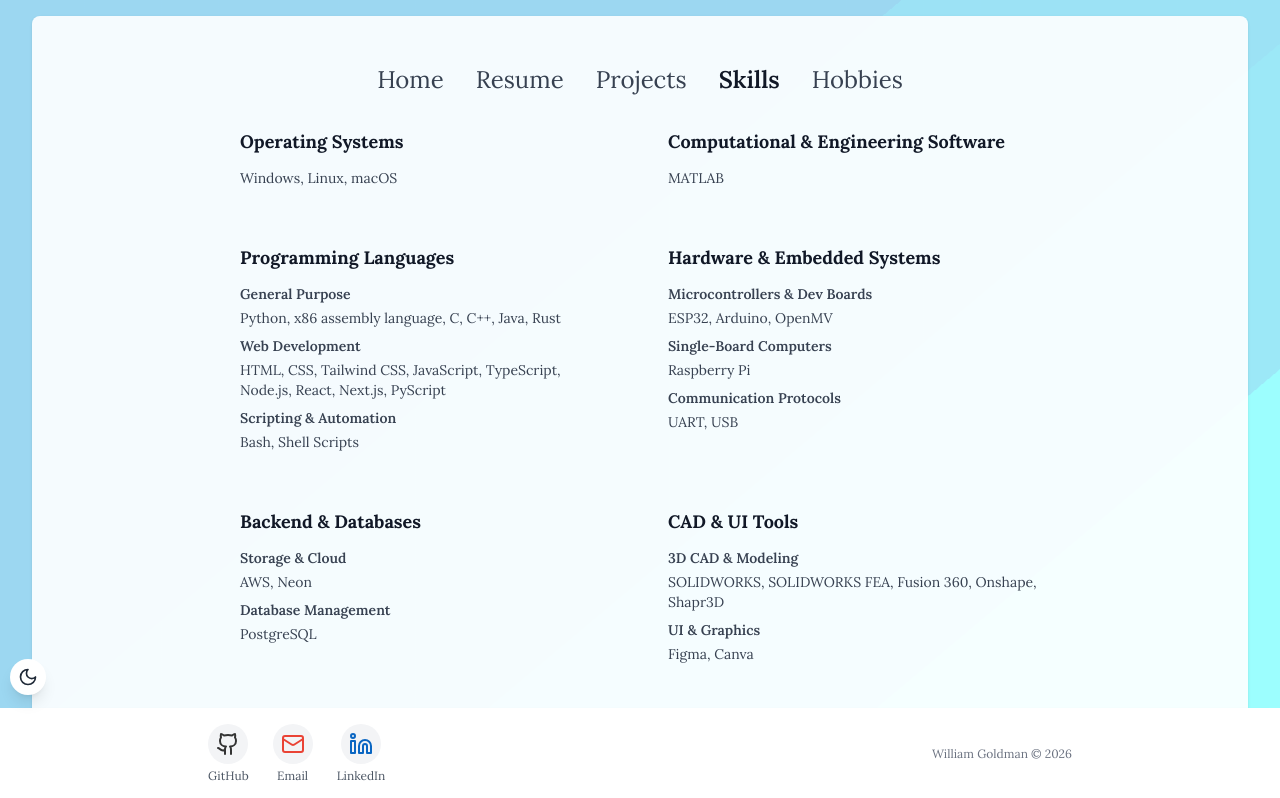
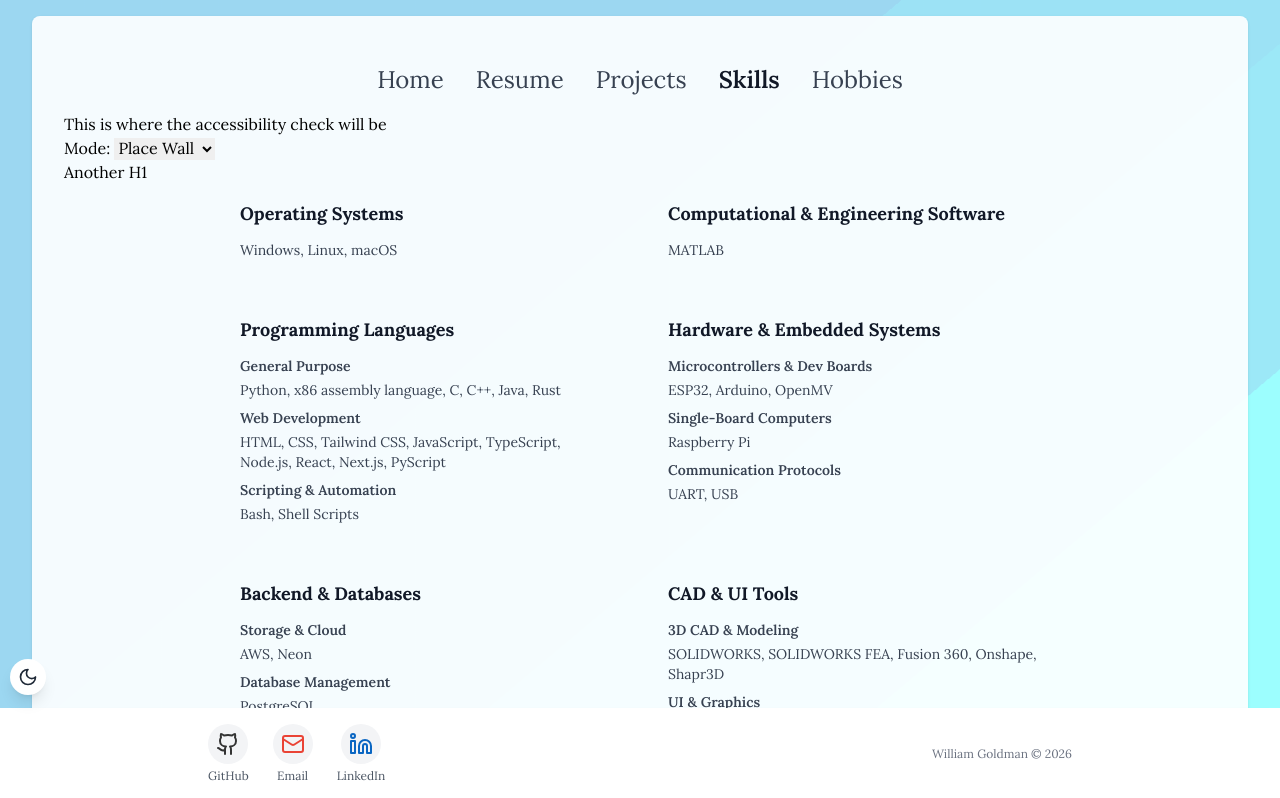
Before and after one commit to iliketocode2/Profile-Website-v2, a Next.js app: page /skills in a window 1280 px wide. Shown: the top 798 px of the page. Built offline with nearby package versions, Linux system fonts and the light colour scheme.

Commit message:
adding issues

```diff
--- a/src/app/skills/page.tsx
+++ b/src/app/skills/page.tsx
@@ -7,6 +7,17 @@
 export default function Stack() {
   return (
     <main className="min-h-screen w-full pb-12">
+
+      <h1>This is where the accessibility check will be</h1>
+      <button></button>
+      <span>Mode: </span>
+      <select id="drawMode">
+          <option value="wall">Place Wall</option>
+          <option value="sand">Place Sand</option>
+          <option value="hole">Place Hole</option>
+      </select>
+      <h1>Another H1</h1>
+
       <div className="max-w-4xl mx-auto px-2 sm:px-6 lg:px-8">
         {/* Skill Categories - Two Column Layout */}
         <div className="grid grid-cols-1 md:grid-cols-2 gap-3 md:gap-6">
```
